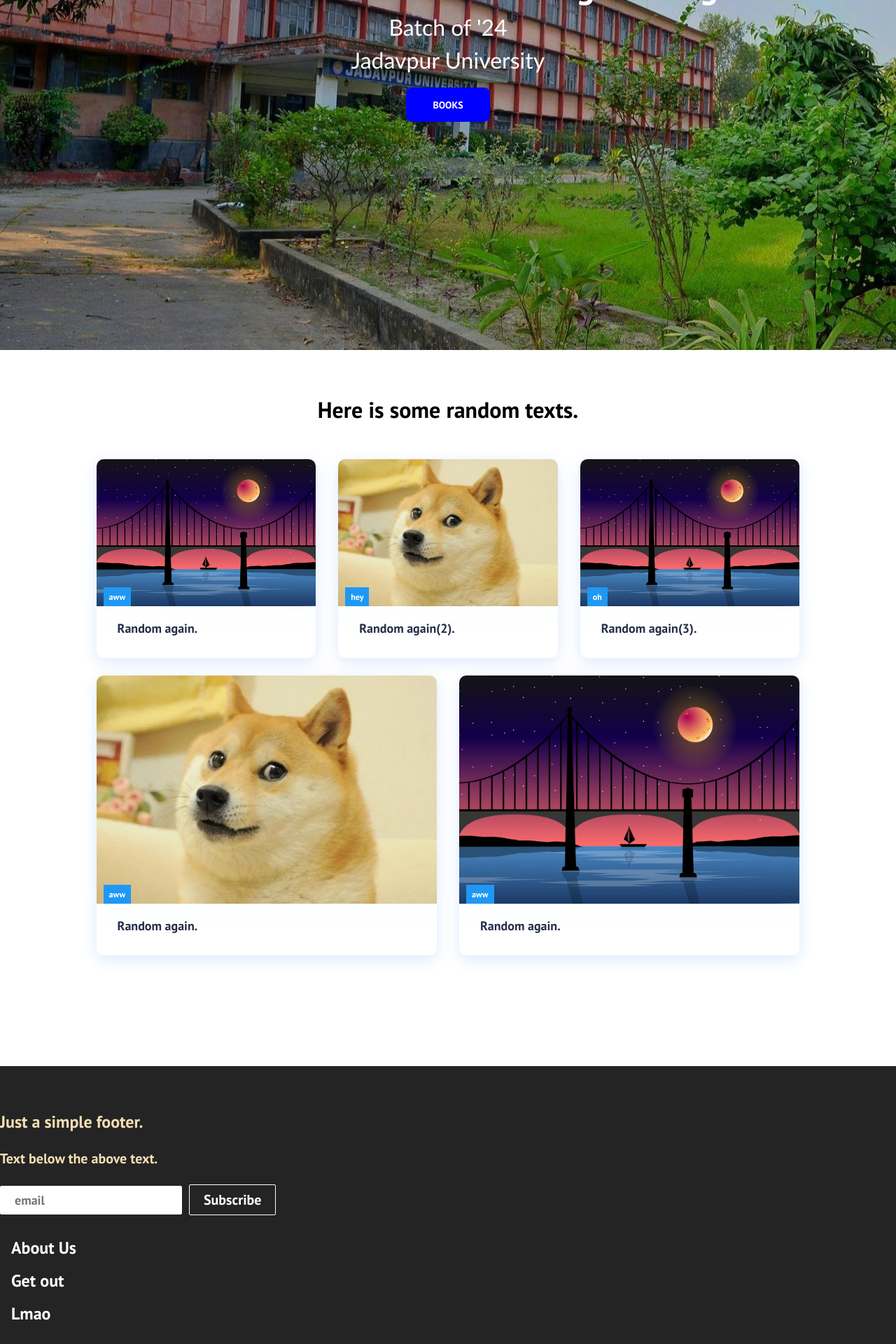
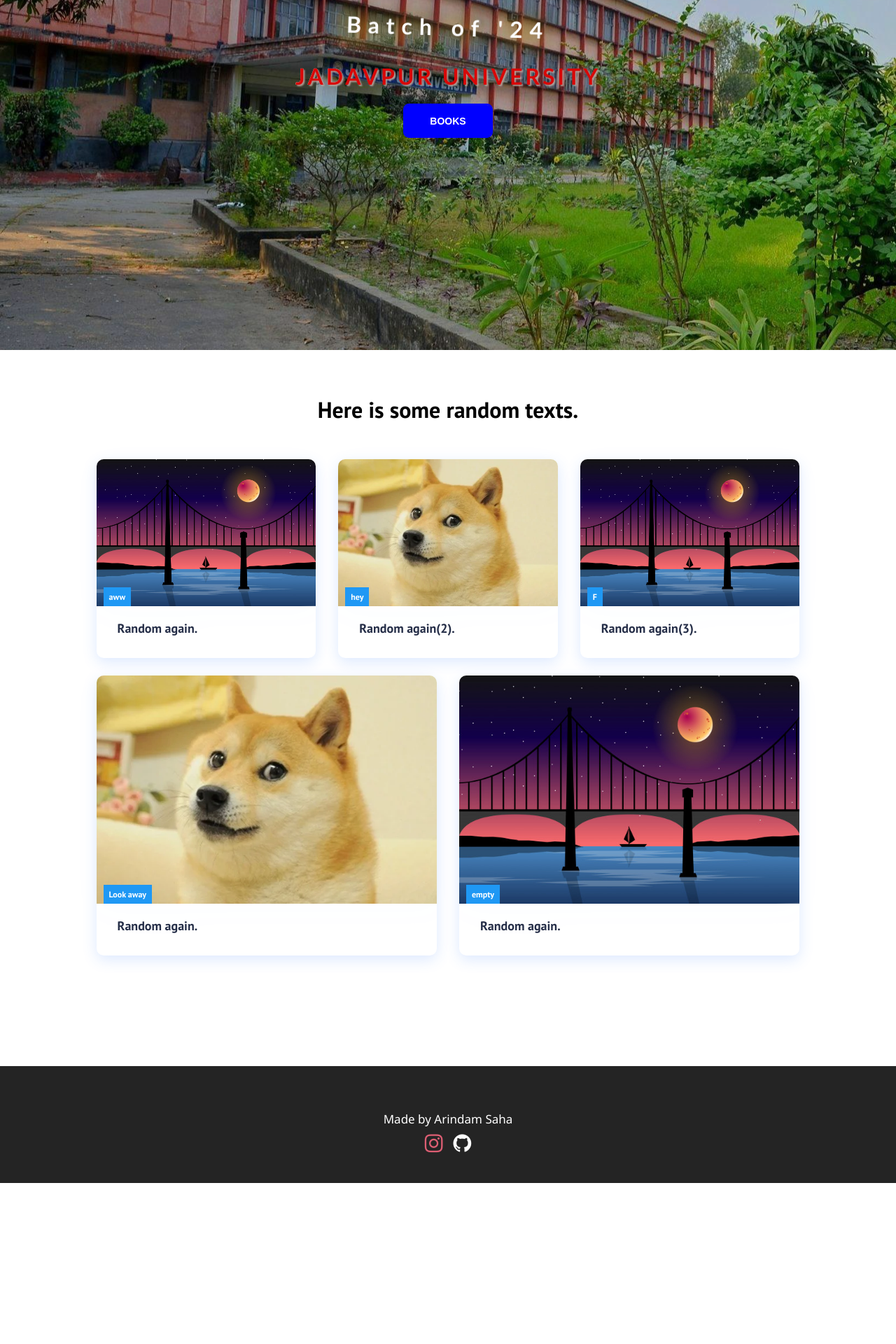
Before and after one commit to Arindam-7/ju-production24, a React (Create React App) app: page / in a window 1280 px wide. Shown: the part 340-2260 px from the top of the page at 70% size. After the commit the page ends 2030 px from the top, so only its background shows below. Built offline with nearby package versions, Linux system fonts and the light colour scheme.

Commit message:
added text effects

```diff
--- a/src/App.css
+++ b/src/App.css
@@ -6,8 +6,8 @@
   }
 
   .home,
-  .services,
-  .products,
+  .classes,
+  .docs,
   .sign-up {
     display: flex;
     height: 90vh;
@@ -16,7 +16,7 @@
     font-size: 3rem;
   }
 
-  .services {
+  .classes {
     background-image: url('./images/pic.jpg');
     background-position: center;
     background-size: cover;
@@ -25,7 +25,7 @@
     font-size: 100px;
   }
 
-  .products {
+  .docs {
     background-image: url('./images/pic.jpg');
     background-position: center;
     background-size: fill;
--- a/src/components/Cards.js
+++ b/src/components/Cards.js
@@ -15,31 +15,31 @@ function Cards() {
                             src={pic}
                             text="Random again."
                             label="aww"
-                            path="/services"
+                            path="/"
                         />
                         <CardItem
                             src={doge}
                             text="Random again(2)."
                             label="hey"
-                            path="/services"
+                            path="/"
                         />
                         <CardItem
                             src={pic}
                             text="Random again(3)."
-                            label="oh"
-                            path="/services"
+                            label="F"
+                            path="/"
                         />
                         <CardItem
                             src={doge}
                             text="Random again."
-                            label="aww"
-                            path="/services"
+                            label="Look away"
+                            path="/"
                         />
                         <CardItem
                             src={pic}
                             text="Random again."
-                            label="aww"
-                            path="/services"
+                            label="empty"
+                            path="/"
                         />
                     </ul>
                 </div>
--- a/src/components/Footer.css
+++ b/src/components/Footer.css
@@ -5,68 +5,32 @@
     flex-direction: column;
     justify-content: center;
     align-self: center;
-    color: wheat;
+    color: white;
 }
 
-.footer-subsription {
-    display: flex;
-    flex-direction: column;
-    justify-content: center;
-    align-items: center;
+.description {
     text-align: center;
-    margin-bottom: 24px;
-    padding: 24px;
-    color: #fff;
+    font-size: 17px;
+    font-family: 'Segoe UI', Tahoma, Geneva, Verdana, sans-serif;
 }
 
-.footer-subscription-heading {
-    margin-bottom: 24px;
-    font-size: 24px;
+.icons {
+    display: flex;
+    flex-direction: row;
+    align-items: center;
+    justify-content: center;
+    padding-top: 8px;
+    padding-bottom: 10px;
 }
 
-.footer-subscription-text {
-    margin-bottom: 24px;
-    font-size: 20px;
+.instaIcon {
+    color: rgb(221, 94, 115);
+    font-size: 30px;
+    padding-right: 7.5px;
 }
 
-.footer-input{
-    padding: 8px 20px;
-    border-radius: 2px;
-    margin-right: 10px;
-    outline: none;
-    border: none;
-    font-size: 18px;
-    margin-bottom: 16px;
-    border: 1px solid #fff;
+.ghIcon {
+    font-size: 30px;
+    padding-left: 7.5px;
+    color: white;
 }
-
-.footer-links{
-    width: 100%;
-    max-width: 1000px;
-    display: flex;
-    justify-content: center;
-}
-
-.footer-link-wrapper{
-    display: flex;
-}
-
-.footer-link-items {
-    display: flex;
-    flex-direction: column;
-    align-items: flex-start;
-    margin: 16px;
-    text-align: left;
-    width: 160px;
-    box-sizing: border-box;
-}
-
-.footer-link-items > h2 {
-    margin-bottom: 16px;
-    color: #fff;
-}
-
-.footer-link-items > h2:hover{
-    color: #e9e9e9;
-    transition: 0.3 ease-out;
-}
--- a/src/components/Footer.js
+++ b/src/components/Footer.js
@@ -5,29 +5,17 @@ import './Footer.css';
 function Footer() {
     return (
         <div className="footer-container">
-            <section className="footer-subscription">
-                <p className="footer-subscription-heading">
-                    Just a simple footer.
-                </p>
-                <p className="footer-subscription-text">
-                    Text below the above text.
-                </p>
-                <div className="input-areas">
-                    <form>
-                        <input className="footer-input" name="email" placeholder="email"/>
-                        <Button buttonStyle="btn-outline">Subscribe</Button>
-                    </form>
-                </div>
-            </section>
-            <div className="footer-link">
-                <div className="footer-link-wrapper">
-                    <div className="footer-link-items">
-                        <h2>About Us</h2>
-                        <h2>Get out</h2>
-                        <h2>Lmao</h2>
-                    </div>
-                </div>
-            </div>
+           <p className="description">
+               Made by Arindam Saha
+           </p>
+           <div class="icons">
+            <a href="https://www.instagram.com/arindam.69/">
+                <i className="fa fa-instagram instaIcon"></i>
+            </a>
+            <a href="https://github.com/Arindam-7">
+                <i className="fa fa-github ghIcon"></i>
+            </a>
+           </div>
         </div>
     )
 }
--- a/src/components/HeroSection.css
+++ b/src/components/HeroSection.css
@@ -1,3 +1,5 @@
+
+
 
   .hero-container {
     background: url('../images/jad3.jpg') center center/cover no-repeat;
@@ -9,6 +11,69 @@
     align-items: center;
     box-shadow: inset 0 0 0 1000px rgba(0, 0, 0, 0.2);
     object-fit: contain;
+  }
+
+  /* neon effect */
+  .neon {
+    font-weight: 400;
+    color: #fdd;
+    text-shadow: 0 0 3px #f33,
+      0 0 3px #f33,
+      0 0 10px #f33;
+  }
+
+  /* animation */
+  .animation {
+    text-align: center;
+    color: white;
+    font-size: 150px;
+    font-weight: 600;
+    line-height: 85px;
+    letter-spacing: 10px;
+
+    text-shadow: 10px 10px 25px rgb(180, 146, 44),
+    -10px 10px 25px rgb(185, 155, 54),
+    -10px -10px 25px rgb(197, 162, 46),
+    10px -10px 25px rgb(0, 0, 0);
+
+
+    animation: swing 3s linear infinite alternate;
+  }
+
+  @keyframes swing {
+    from {
+      transform: rotate(2deg);
+    }
+    to {
+      transform: rotate(-2deg);
+    }
+  }
+
+  /* Jad Uni animation */
+  .jadUni {
+    position: relative;
+    font-family: sans-serif;
+    text-transform: uppercase;
+    font-size: 2em;
+    font-weight: 600;
+    letter-spacing: 4px;
+    overflow: hidden;
+    background: linear-gradient(45deg, rgb(255, 255, 255), #fff, rgb(247, 247, 247));
+    background-repeat: no-repeat;
+    background-size: 40%;
+    animation: animate 4s linear infinite;
+    background-clip: text;
+    -webkit-text-fill-color: rgb(216, 8, 8);
+    text-shadow: 2px 2px 2px rgba(189, 162, 155, 0.9);
+  }
+
+  @keyframes animate {
+    0% {
+      background-position: -500%;
+    }
+    100% {
+      background-position: 500%;
+    }
   }
 
   .hero-container > h3 {
--- a/src/components/HeroSection.js
+++ b/src/components/HeroSection.js
@@ -8,14 +8,14 @@ import Cards from './Cards';
 function HeroSection() {
   return (
     <div className='hero-container'>
-      <h3>Production & Industrial Engineering</h3>
-      <p>Batch of '24</p>
-      <p>Jadavpur University</p>
-      <button className="bookBtn">
-        <Link to="cardsID" spy={true} smooth={true}>
-          Books
-        </Link>
-      </button>
+      <h3 className="neon">Production & Industrial Engineering</h3>
+      <p className="animation">Batch of '24</p>
+      <p class="jadUni">Jadavpur University</p>
+      <Link to="cardsID" spy={true} smooth={true}>
+        <button className="bookBtn">
+            Books
+        </button>
+      </Link>
     </div>
   );
 }
--- a/src/components/pages/Classes.js
+++ b/src/components/pages/Classes.js
@@ -3,7 +3,7 @@ import '../../App.css';
 
 function Classes() {
     return (
-        <h3 className="services">Classes</h3>
+        <h3 className="classes">Classes</h3>
     );
 }
 
--- a/src/components/pages/Docs.js
+++ b/src/components/pages/Docs.js
@@ -3,7 +3,7 @@ import '../../App.css';
 
 function Docs() {
     return (
-        <h3 className="products">Docs</h3>
+        <h3 className="docs">Docs</h3>
     );
 }
 
```
Also changed, not shown: 1 other file (tests, documents, lock files or other folders).
